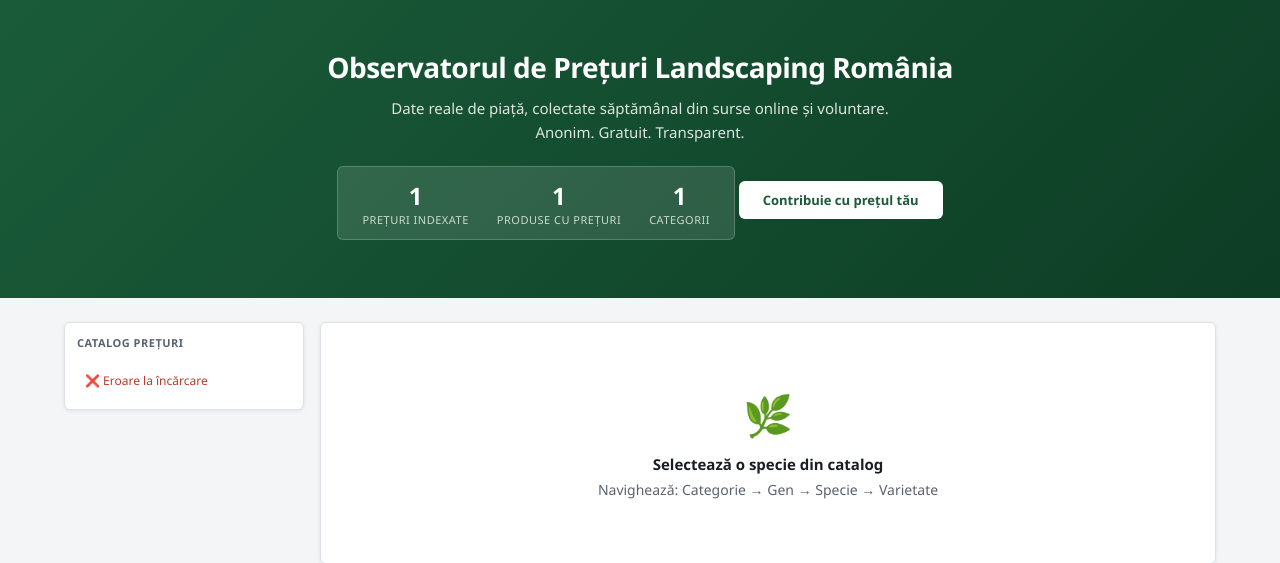
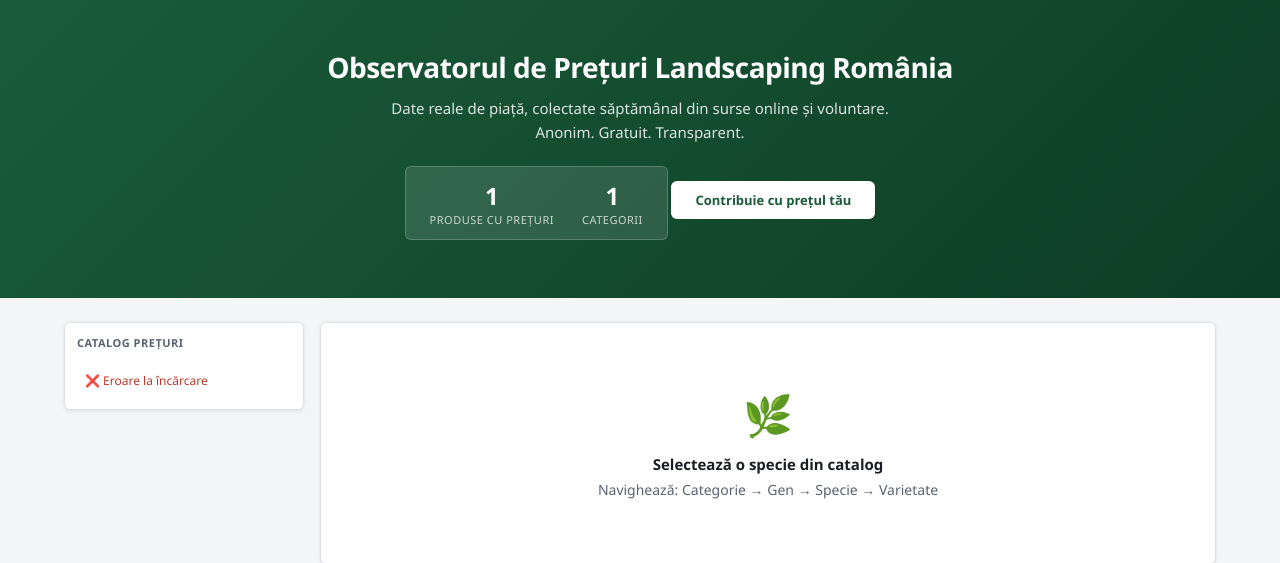
Before and after one commit to dragosisacescu-code/landscaping-index, a Flask app: template templates/index.html in a window 1280 px wide. Shown: the part 52-615 px from the top of the page. Run offline with Flask 3, Linux system fonts and the light colour scheme; the template is opened without the code that fills it: most values are stand-ins (such as "Sample title", 1, 10 or a date in 2020); a database or web service that is not in the repository returns one stand-in record (values such as "Sample title"); data that the repository does not hold is empty; some libraries are stand-ins or nearby versions.

Commit message:
Remove pret-indexate counter; show produse+categorii cu preturi

```diff
--- a/templates/index.html
+++ b/templates/index.html
@@ -199,11 +199,7 @@
   <p>Date reale de piață, colectate săptămânal din surse online și voluntare. Anonim. Gratuit. Transparent.</p>
   <div class="hero-stats">
     <div class="hero-stat">
-      <div class="num" id="hero-total">{{ total_prices }}</div>
-      <div class="lbl">Prețuri Indexate</div>
-    </div>
-    <div class="hero-stat">
-      <div class="num">{{ item_count }}</div>
+      <div class="num" id="hero-total">{{ item_count }}</div>
       <div class="lbl">Produse cu Prețuri</div>
     </div>
     <div class="hero-stat">
```
